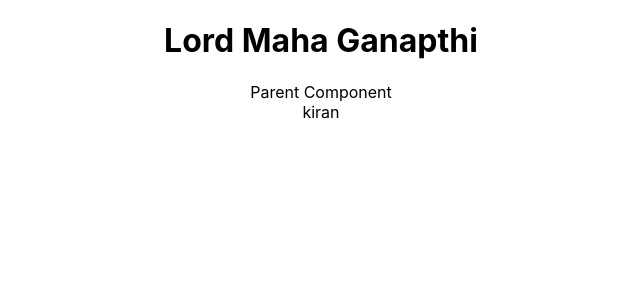
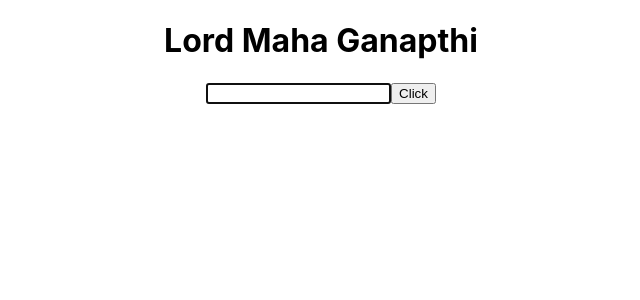
Before and after one commit to kiran226/demow, a React (Create React App) app: page / in a window 1280 px wide. Shown: the top 300 px of the page, without its empty margins (319-959 px from the left). Built offline with nearby package versions, Linux system fonts and the light colour scheme.

Commit message:
refs in react

```diff
--- a/src/App.js
+++ b/src/App.js
@@ -1,6 +1,7 @@
 
 import './App.css';
-import ParentComp from './components/ParentComp';
+import RefsDemo from './components/RefsDemo';
+// import ParentComp from './components/ParentComp';
 // import Form from './components/Form';
 // import InlineStyle from './components/InlineStyle';
 // import Stylesheet from './components/Stylesheet';
@@ -24,7 +25,8 @@
      {/* <Stylesheet primary={true}/> */}
      {/* <InlineStyle/> */}
      {/* <Form /> */}
-     <ParentComp />
+     {/* <ParentComp /> */}
+     <RefsDemo />
 
     </div>
   );
--- /dev/null
+++ b/src/components/RefsDemo.js
@@ -0,0 +1,30 @@
+import React, { Component } from 'react'
+
+class RefsDemo extends Component {
+    constructor(props) {
+        super(props)
+
+        this.inputRef = React.createRef();
+    }
+
+    componentDidMount(){
+        console.log(this.inputRef);
+        this.inputRef.current.focus();
+    }
+
+    clickHandler = () =>{
+        alert(this.inputRef.current.value)
+    }
+
+
+    render() {
+        return (
+            <div>
+                <input type="text" ref={this.inputRef} />
+                <button onClick={this.clickHandler}>Click</button>
+            </div>
+        )
+    }
+}
+
+export default RefsDemo
```
